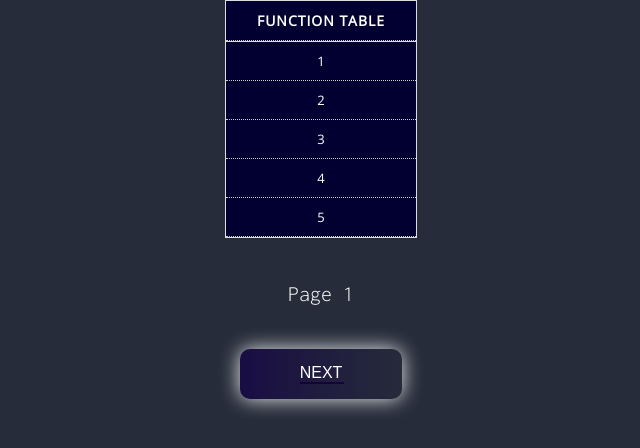
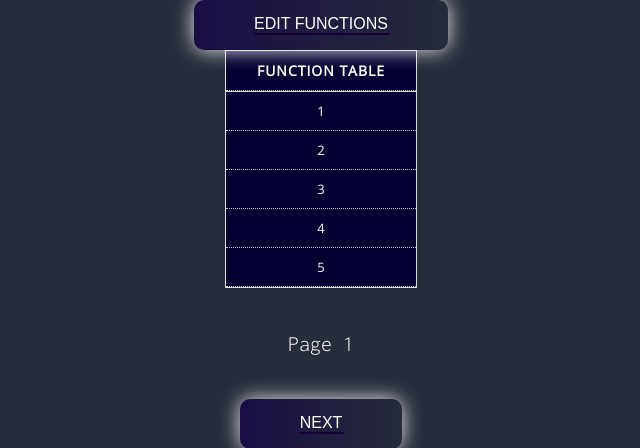
Before and after one commit to Cryp70m4n/xena, a Flask app: template server_side/templates/functions.html in a window 1280 px wide. Shown: the top 448 px of the page, without its empty margins (319-959 px from the left). Run offline with Flask 2, Linux system fonts and the light colour scheme; the template is opened without the code that fills it, so the values that code supplies are empty; parts of the project's set-up code (start-up, migrations or seed data) failed here and were passed over.

Commit message:
html update

```diff
--- a/server_side/static/styles/functions_styles.css
+++ b/server_side/static/styles/functions_styles.css
@@ -7,6 +7,46 @@ body {
   padding: 0;
   margin: 0;
   background-color: #262c3a;
+}
+
+.edit_functions {
+  background-color: #4CAF50;
+  border: none;
+  color: white;
+  padding: 15px 60px;
+  text-decoration: none;
+  font-size: 16px;
+  display:block;
+  position:relative;
+  text-align: top;
+  height: auto;
+  margin-left: auto;
+  margin-right: auto;
+  border: none;
+  border-radius: 100px;
+  cursor: pointer;
+  transition: 0.6s ease;
+  background-image: linear-gradient(to right, #190d44 0%, #262c3a 51%, #160036 100%);
+  text-align: top;
+  text-transform: uppercase;
+  transition: 0.5s;
+  background-size: 200% auto;
+  color: white;
+  box-shadow: 0 0 20px #eee;
+  border-radius: 10px;
+  display: block;
+}
+
+.edit_functions::after{
+  content: '';
+  border: 1px solid #160036;
+  display: block;
+  width: 100%;
+}
+.edit_functions:hover{
+  background-color: #14282a;
+  color: white;
+  padding: 15px 80px;
 }
 
 .function_table {
--- a/server_side/templates/functions.html
+++ b/server_side/templates/functions.html
@@ -9,6 +9,7 @@
 	</head>
 
 	<body>
+		<button class="edit_functions" id="edit_functions">Edit functions</button>
 		<table class="function_table">
 			<thead>
 				<tr id="table_head">
```
